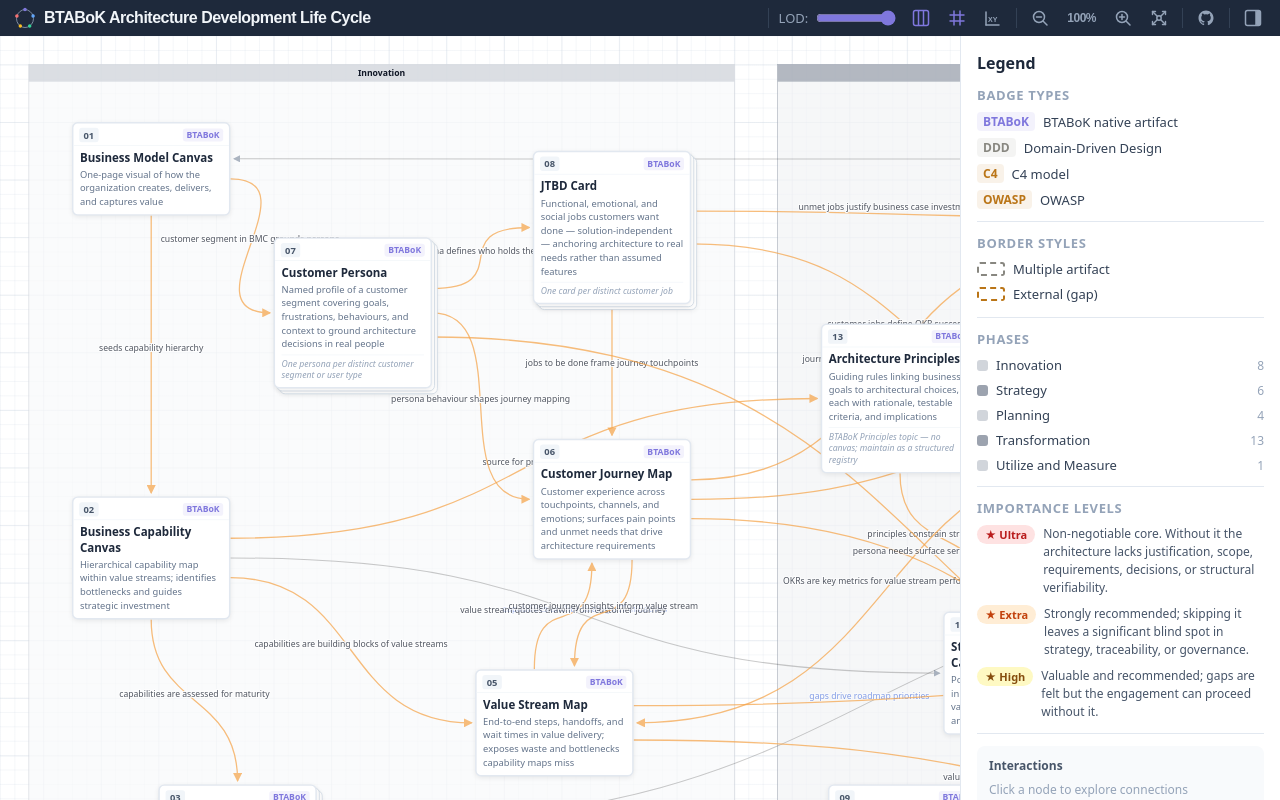
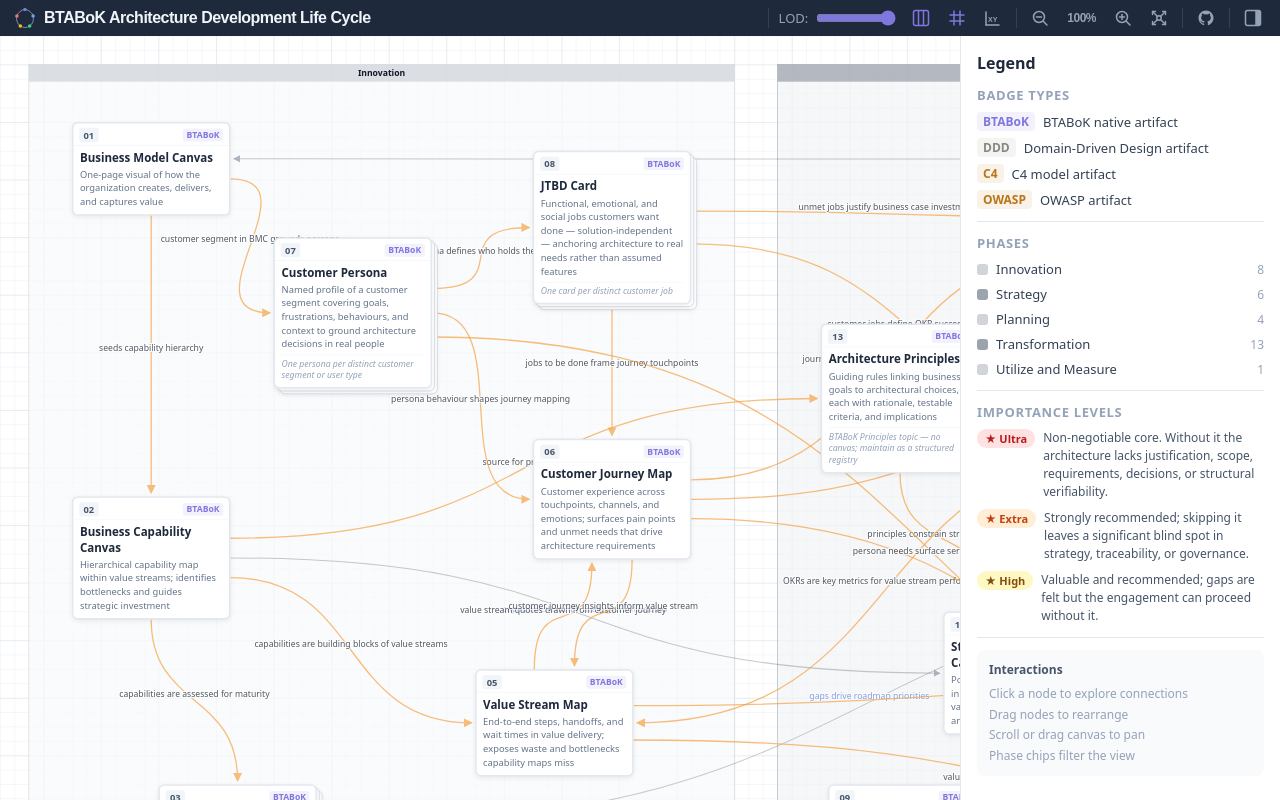
Before and after one commit to hza/btabok-adlc, a React (Vite) app: page / in a window 1280 px wide. Built offline with nearby package versions, Linux system fonts and the light colour scheme.

Commit message:
feat: enhance badge descriptions for clarity and remove unused border styles in LegendPanel

```diff
--- a/src/btabok-adlc-model.ts
+++ b/src/btabok-adlc-model.ts
@@ -10,9 +10,9 @@ export const BADGE_COLORS: Record<string, string> = {
 
 export const BADGE_TYPES: { badge: string; color: string; description: string }[] = [
   { badge: 'BTABoK', color: '#7F77DD', description: 'BTABoK native artifact' },
-  { badge: 'DDD',    color: '#888780', description: 'Domain-Driven Design' },
-  { badge: 'C4',     color: '#BA7517', description: 'C4 model' },
-  { badge: 'OWASP',  color: '#BA7517', description: 'OWASP' },
+  { badge: 'DDD',    color: '#888780', description: 'Domain-Driven Design artifact' },
+  { badge: 'C4',     color: '#BA7517', description: 'C4 model artifact' },
+  { badge: 'OWASP',  color: '#BA7517', description: 'OWASP artifact' },
 ];
 
 export const PHASE_STYLES: Record<string, { bg: string; band: string; text: string }> = {
--- a/src/components/Sidebar.tsx
+++ b/src/components/Sidebar.tsx
@@ -186,18 +186,6 @@ export const LegendPanel = React.memo(function LegendPanel() {
 
           <Hr/>
 
-          <SectionLabel>Border styles</SectionLabel>
-          <div style={{ display: 'flex', alignItems: 'center', gap: 8, marginBottom: 7 }}>
-            <div style={{ width: 28, height: 14, border: '2px dashed #888780', borderRadius: 3, flexShrink: 0 }}/>
-            <span style={{ color: '#334155', fontSize: 13 }}>Multiple artifact</span>
-          </div>
-          <div style={{ display: 'flex', alignItems: 'center', gap: 8, marginBottom: 14 }}>
-            <div style={{ width: 28, height: 14, border: `2px dashed ${BADGE_COLORS.amber}`, borderRadius: 3, flexShrink: 0 }}/>
-            <span style={{ color: '#334155', fontSize: 13 }}>External (gap)</span>
-          </div>
-
-          <Hr/>
-
           <SectionLabel>Phases</SectionLabel>
           {PHASES.map(ph => {
             const s = PHASE_STYLES[ph];
```
